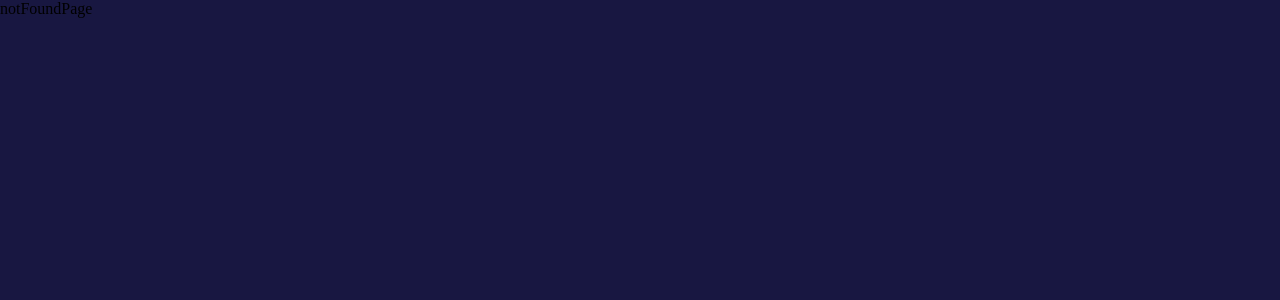
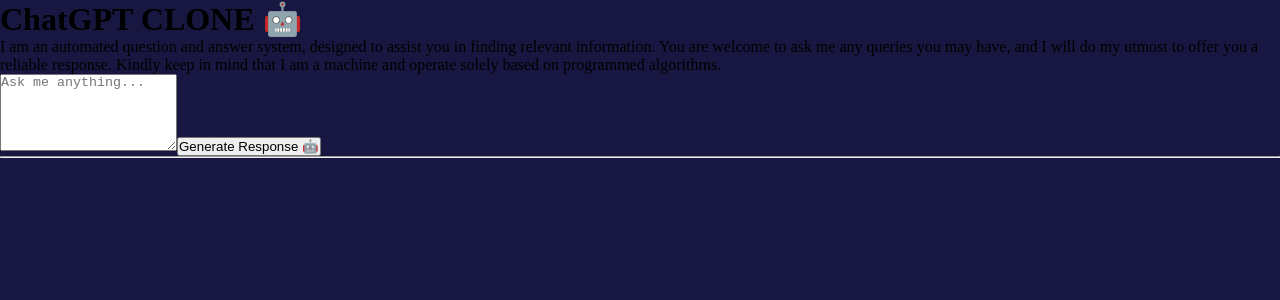
Before and after one commit to Nomenyi/sirius_webcup, a React (Create React App) app: page /chat in a window 1280 px wide. Shown: the top 300 px of the page. Built offline with nearby package versions, Linux system fonts and the light colour scheme.

Commit message:
feat: chatgpt clone

```diff
--- a/package.json
+++ b/package.json
@@ -7,6 +7,7 @@
     "@testing-library/react": "^13.4.0",
     "@testing-library/user-event": "^13.5.0",
     "framer-motion": "^10.12.8",
+    "openai": "^3.2.1",
     "react": "^18.2.0",
     "react-dom": "^18.2.0",
     "react-router-dom": "^6.11.1",
--- a/src/App.js
+++ b/src/App.js
@@ -7,6 +7,7 @@ import { Routes, Route } from 'react-router-dom';
 // --------Page import--------
 //loader
 import Loader from './pages/loaderPage/loaderPage';
+import ChatPage from './pages/chatPage/ChatPage';
 
 /* page & components with lazy load */
 const NotFoundPage = lazy(() => import('./pages/notFoundPage/notFoundPage'))
@@ -20,6 +21,7 @@ function App() {
         <Routes>
           {/* Authentification pages route */}
           <Route path='/' element={<Loader />}/>
+          <Route path='/chat' element={<ChatPage/>} />
 
           {/* supplements pages route */}
           <Route path='loader' element={<Loader />} />
--- /dev/null
+++ b/src/pages/chatPage/Answer.js
@@ -0,0 +1,29 @@
+const AnswerSection = ({storedValues}) => {
+
+    const copyText = (text) => {
+        navigator.clipboard.writeText(text);
+    };
+
+    return (
+        <>
+            <hr className="hr-line" />
+            <div className="answer-container">
+                {storedValues.map((value, index) => {
+                    return (
+                        <div className="answer-section" key={index}>
+                            <p className="question">{value.question}</p>
+                            <p className="answer">{value.answer}</p>
+                            <div
+                                className="copy-icon"
+                                onClick={() => copyText(value.answer)}>
+                                <i className="fa-solid fa-copy"></i>
+                            </div>
+                        </div>
+                    )
+                })}
+            </div>
+        </>
+    )
+}
+
+export default AnswerSection;
--- /dev/null
+++ b/src/pages/chatPage/Form.js
@@ -0,0 +1,25 @@
+import { useState } from "react";
+
+const FormSection = ({ generateResponse }) => {
+
+    const [newQuestion, setNewQuestion] = useState('');
+
+    return (
+        <div className="form-section">
+            <textarea
+                rows="5"
+                className="form-control"
+                placeholder="Ask me anything..."
+                value={newQuestion}
+                onChange={(e) => setNewQuestion(e.target.value)}
+            ></textarea>
+            <button
+                className="btn"
+                onClick={() => generateResponse(newQuestion, setNewQuestion)}>
+                Generate Response 🤖
+            </button>
+        </div>
+    )
+}
+
+export default FormSection;
--- a/src/pages/chatPage/chatPage.js
+++ b/src/pages/chatPage/chatPage.js
@@ -1,9 +1,70 @@
-import React from 'react'
+import { Configuration, OpenAIApi } from 'openai';
 
-function chatPage() {
-  return (
-    <div>chatPage</div>
-  )
-}
+import FormSection from './Form';
+import AnswerSection from './Answer';
+import { useState } from 'react';
 
-export default chatPage
+const ChatPage = () => {
+
+  const key = "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"
+
+  const configuration = new Configuration({
+    apiKey: key
+  })
+
+  const openai = new OpenAIApi(configuration)
+
+  const [storedValues, setStoredValues] = useState([]);
+
+  const generateResponse = async (newQuestion, setNewQuestion) => {
+        let options = {
+            model: 'text-davinci-003',
+            temperature: 0,
+            max_tokens: 100,
+            top_p: 1,
+            frequency_penalty: 0.0,
+            presence_penalty: 0.0,
+            stop: ['/'],
+        };
+
+        let completeOptions = {
+            ...options,
+            prompt: newQuestion,
+        };
+
+        const response = await openai.createCompletion(completeOptions);
+
+        // console.log(response.data.choices[0].text);
+        if (response.data.choices) {
+            setStoredValues([
+                {
+                    question: newQuestion,
+                    answer: response.data.choices[0].text,
+                },
+                ...storedValues,
+            ]);
+            setNewQuestion('');
+        }
+  };
+
+
+    return (
+        <div>
+            <div className="header-section">
+                <h1>ChatGPT CLONE 🤖</h1>
+                <p>
+                    I am an automated question and answer system, designed to assist you
+                    in finding relevant information. You are welcome to ask me any queries
+                    you may have, and I will do my utmost to offer you a reliable
+                    response. Kindly keep in mind that I am a machine and operate solely
+                    based on programmed algorithms.
+                </p>
+            </div>
+
+            <FormSection generateResponse={generateResponse} />
+            <AnswerSection storedValues={storedValues} />
+        </div>
+    );
+};
+
+export default ChatPage;
```
Also changed, not shown: 2 other files (tests, documents, lock files or other folders).
